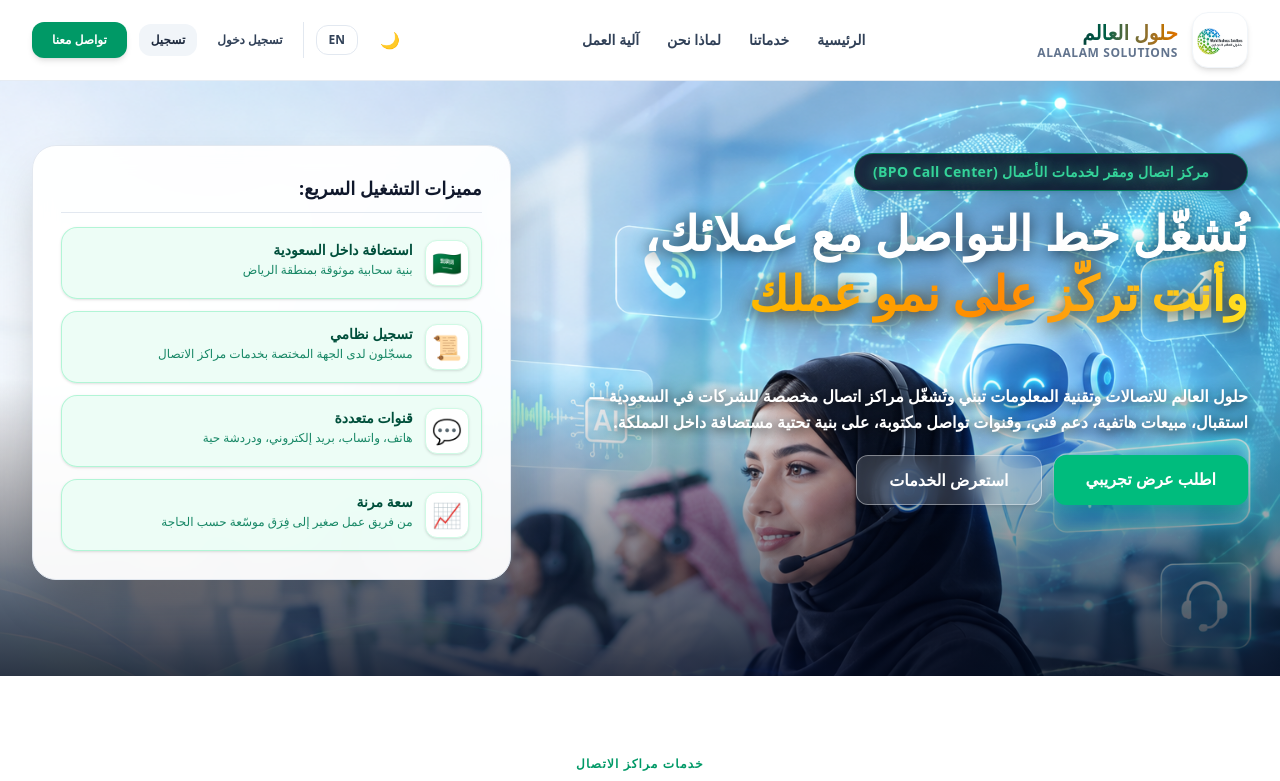
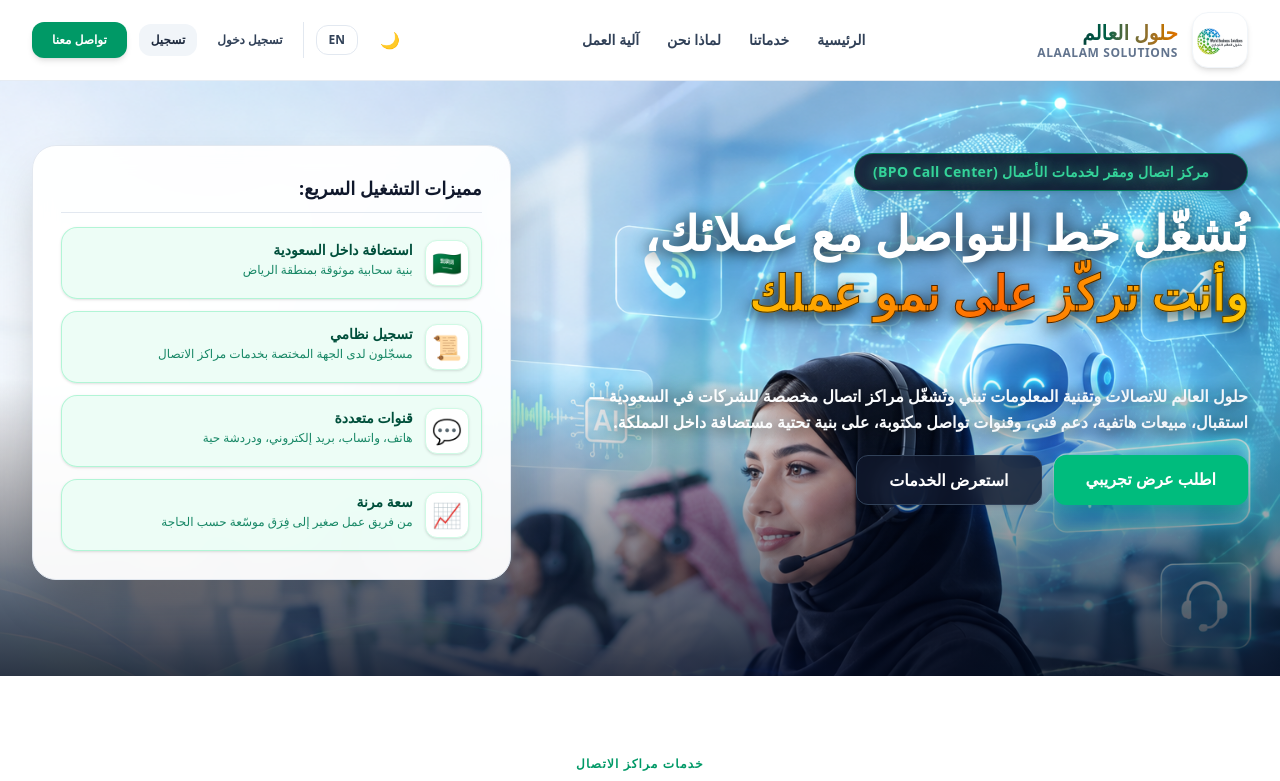
Before and after one commit to Youneshajeer/alaalamcc, a Next.js app: page / in a window 1280 px wide. Shown: the top 781 px of the page. Built offline with nearby package versions, Linux system fonts and the light colour scheme.

Commit message:
fix HERO

```diff
--- a/components/Hero.tsx
+++ b/components/Hero.tsx
@@ -72,18 +72,28 @@ export default function Hero() {
                 </span>
               </div>
 
-              <h1 className="text-3xl sm:text-4xl lg:text-5xl font-black text-white leading-tight drop-shadow-[0_2px_8px_rgba(0,0,0,0.8)]">
-                نُشغّل خط التواصل مع عملائك، <br className="hidden sm:inline" />
-                {/* تدرج برتقالي/أصفر دافئ عالي التباين ليبرز بقوة فوق الخلفية السماوية */}
-                <span className="bg-linear-to-r from-amber-400 via-orange-400 to-yellow-300 bg-clip-text text-transparent drop-shadow-[0_2px_12px_rgba(245,158,11,0.5)]">
-                  وأنت تركّز على نمو عملك
-                </span>
-              </h1>
+              {/* العنوان الرئيسي: السطر الأول أبيض والثاني تدرج زمردي/سماوي متناسق */}
+             <h1 className="text-3xl sm:text-4xl lg:text-5xl font-black leading-tight">
+  <span className="text-white drop-shadow-[0_2px_8px_rgba(0,0,0,0.9)]">
+    نُشغّل خط التواصل مع عملائك،
+  </span>
+  <br className="hidden sm:inline" />
+  {/* استخدام تدرج البرتقالي مع إضافة حدود سوداء دقيقة وظل عميق للوضوح المطلق */}
+  <span
+    className="bg-linear-to-r from-amber-400 via-orange-500 to-yellow-400 bg-clip-text text-transparent"
+    style={{
+      WebkitTextStroke: '1px rgba(0, 0, 0, 0.7)',
+      filter: 'drop-shadow(0 4px 8px rgba(0, 0, 0, 0.9))'
+    }}
+  >
+    وأنت تركّز على نمو عملك
+  </span>
+</h1>
             </div>
 
-            {/* تم زيادة الحشو والهامش العلوي للفقرة لتستقر تحت وجه الفتاة بدقة مع نص أبيض نقي وواضحة جداً */}
+            {/* فقرة الوصف بلون مختلف وواضح تماماً (أبيض ناصع مع تدرج فضي وظل عميق لتبرز فوق الخلفية الزرقاء) */}
             <div className="space-y-4 pt-1">
-              <p className="text-sm sm:text-base leading-relaxed max-w-2xl mx-auto lg:mx-0 font-semibold text-white drop-shadow-[0_2px_6px_rgba(0,0,0,0.9)] mt-8 sm:mt-10">
+              <p className="text-sm sm:text-base leading-relaxed max-w-2xl mx-auto lg:mx-0 font-bold bg-linear-to-r from-white via-slate-10 to-slate-100 bg-clip-text text-transparent drop-shadow-[0_2px_8px_rgba(0,0,0,0.95)] mt-8 sm:mt-10">
                 حلول العالم للاتصالات وتقنية المعلومات تبني وتُشغّل مراكز اتصال مخصصة للشركات في السعودية — استقبال، مبيعات هاتفية، دعم فني، وقنوات تواصل مكتوبة، على بنية تحتية مستضافة داخل المملكة.
               </p>
 
@@ -96,7 +106,7 @@ export default function Hero() {
                 </a>
                 <a
                   href="#services"
-                  className="bg-white/15 hover:bg-white/25 text-white border border-white/40 font-semibold px-8 py-3 rounded-xl backdrop-blur-md transition-all text-center active:scale-95 shadow-md text-sm sm:text-base"
+                  className="bg-slate-900/80 hover:bg-slate-900 text-white border border-slate-700 font-semibold px-8 py-3 rounded-xl backdrop-blur-md transition-all text-center active:scale-95 shadow-md text-sm sm:text-base"
                 >
                   استعرض الخدمات
                 </a>
```
